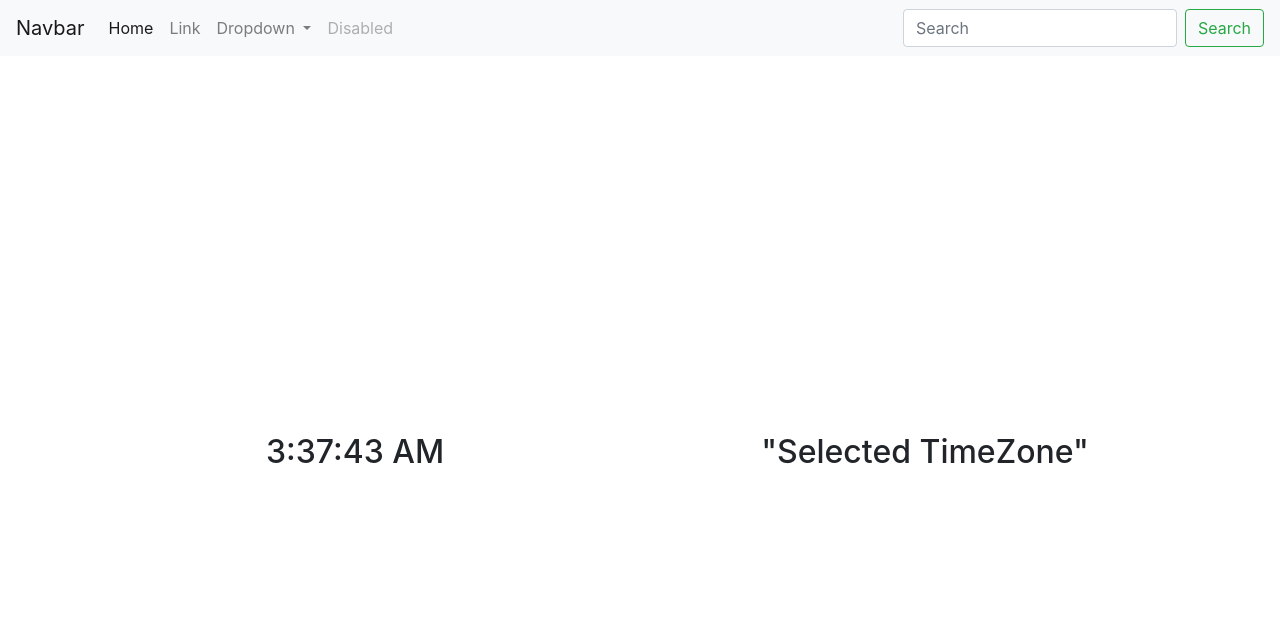
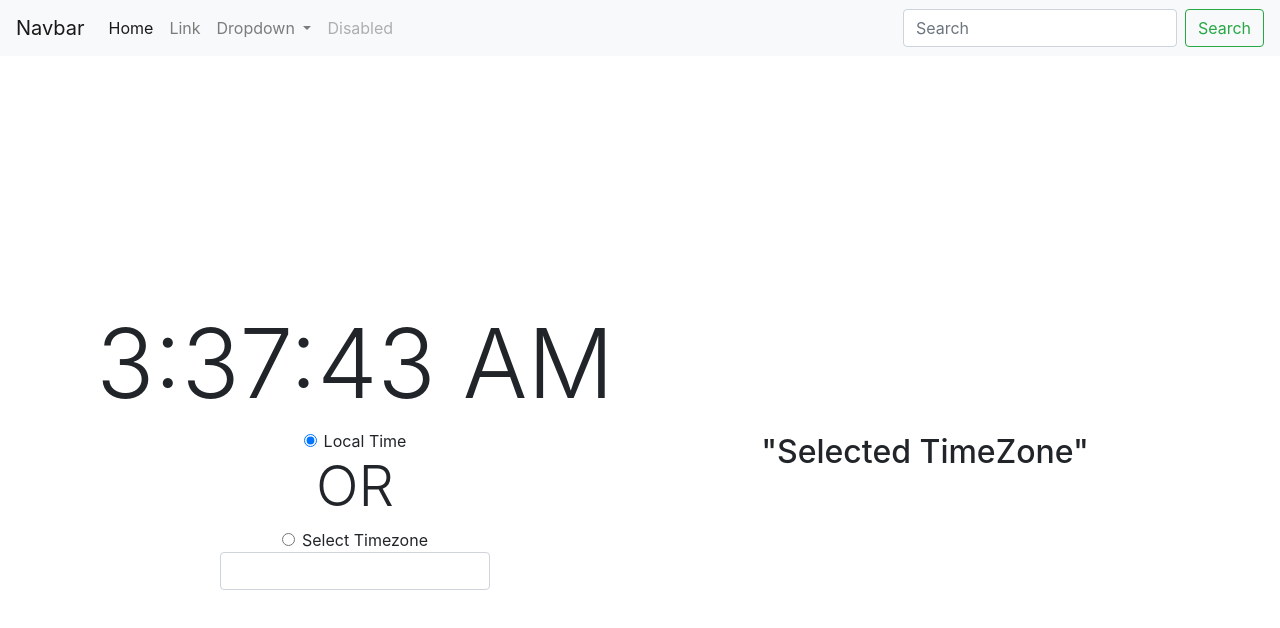
Before and after one commit to tallglassof-milkjake/TimeZone, a plain HTML site: page index.html in a window 1280 px wide. Drawn offline with nearby package versions, Linux system fonts and the light colour scheme.

Commit message:
messing around with time manipulation using bootstrap 4 radios

```diff
--- a/index.html
+++ b/index.html
@@ -50,7 +50,41 @@
     <div class="container full-height">
         <div class="row text-center h-100">
             <div class="col-6 my-auto">
-                <h1 class="h2" id="currentTime"></h1>
+                <div class="row">
+                    <div class="col-12">
+                        <h1 class="display-1" id="currentTime"></h1>
+                    </div>
+                </div>
+
+                <!-- <div class="form-check">
+                    <input class="form-check-input" type="radio" name="exampleRadios" id="exampleRadios1" value="option1" checked>
+                    <label class="form-check-label" for="exampleRadios1">
+                        Default radio
+                    </label>
+                </div> -->
+                <div class="form-check">
+                    <input class="form-check-input" type="radio" name="exampleRadios" value="option1" id="localTime">
+                    <label class="form-check-label" for="exampleRadios1">
+                        Local Time
+                    </label>
+                </div>
+
+                <h1 class="display-4">OR</h1>
+
+
+                <div class="form-check">
+                    <input class="form-check-input" type="radio" name="exampleRadios" value="option2" id="otherTime">
+                    <label class="form-check-label" for="defaultCheck2">
+                        Select Timezone
+                    </label>
+                </div>
+                <!-- <div class="form-group mx-auto w-50">
+                    <input type="text" class="form-control" id="exampleFormControlInput1">
+                </div> -->
+
+                <div class="form-group mx-auto w-50">
+                    <input type="text" class="form-control" id="showTime" value="">
+                </div>
             </div>
             <div class="col-6 my-auto">
                 <h1 class="h2">"Selected TimeZone"</h1>
@@ -60,7 +94,7 @@
 
 
 
-    <script src="https://code.jquery.com/jquery-3.2.1.slim.min.js" integrity="sha384-KJ3o2DKtIkvYIK3UENzmM7KCkRr/rE9/Qpg6aAZGJwFDMVNA/GpGFF93hXpG5KkN" crossorigin="anonymous"></script>
+    <script src="https://cdnjs.cloudflare.com/ajax/libs/jquery/3.6.0/jquery.js" integrity="sha512-n/4gHW3atM3QqRcbCn6ewmpxcLAHGaDjpEBu4xZd47N0W2oQ+6q7oc3PXstrJYXcbNU1OHdQ1T7pAP+gi5Yu8g==" crossorigin="anonymous" referrerpolicy="no-referrer"></script>
     <script src="https://cdnjs.cloudflare.com/ajax/libs/popper.js/1.12.9/umd/popper.min.js" integrity="sha384-ApNbgh9B+Y1QKtv3Rn7W3mgPxhU9K/ScQsAP7hUibX39j7fakFPskvXusvfa0b4Q" crossorigin="anonymous"></script>
     <script src="https://maxcdn.bootstrapcdn.com/bootstrap/4.0.0/js/bootstrap.min.js" integrity="sha384-JZR6Spejh4U02d8jOt6vLEHfe/JQGiRRSQQxSfFWpi1MquVdAyjUar5+76PVCmYl" crossorigin="anonymous"></script>
     <script src="script.js"></script>
--- a/script.js
+++ b/script.js
@@ -18,21 +18,64 @@ $(function() {
 
         let currentTimeString = `${currentHour}:${currentMinute}:${currentSecond} ${currentMeridiam}`;
 
-        $("#currentTime").html(currentTimeString);
+        if ($("#localTime").prop("checked", true)) {
+            $("#currentTime").html(currentTimeString);
+        }
+
+        // if ($("#localTime").prop("checked", false)) {
+        //     $("#localTime").attr("checked", false);
+        //     $("#currentTime").hide();
+        // } else {
+        //     $("#localTime").attr("checked", true);
+        //     $("#currentTime").html(currentTimeString);
+        // }
     };
 
     createTime();
 
     setInterval(createTime, 1000);
 
+    function timeZones() {
+        if ($("#otherTime").is(":checked")) {
+            $("#currentTime").html(currentTimeString).hide();
+
+            let formDiv = '<div class="form-group mx-auto w-50">';
+            let formInput = '<input type="text" class="form-control" id="exampleFormControlInput1"></input>';
+            $("#timeZoneCheck").after(formDiv);
+            formDiv.append(formInput);
+        }
+    }
+
+    timeZones();
+
+    // function getCities() {
+
+    //     // let queryURL = "https://wft-geo-db.p.rapidapi.com/v1/locale/timezones/Australia__Sydney/time";
+
+    //     const settings = {
+    //         "async": true,
+    //         "crossDomain": true,
+    //         "url": "https://wft-geo-db.p.rapidapi.com/v1/locale/timezones/Australia__Sydney/time",
+    //         "method": "GET",
+    //         "headers": {
+    //             "x-rapidapi-key": "9412a276cbmsh4a03f98b46a37d7p1d53c7jsnbbec000e7aac",
+    //             "x-rapidapi-host": "wft-geo-db.p.rapidapi.com"
+    //         }
+    //     };
+
+    //     $.ajax(settings).done(function (response) {
+    //         console.log(response);
+    //     });
+    // };
+
+    // getCities();
 
 
+    // let day = currentTime.getDate();
+    // let month = currentTime.getMonth() + 1;
+    // let year = currentTime.getFullYear();
 
-    let day = currentTime.getDate();
-    let month = currentTime.getMonth() + 1;
-    let year = currentTime.getFullYear();
-
-    console.log(`${day}/${month}/${year} at ${time}`)
+    // console.log(`${day}/${month}/${year} at ${time}`)
 
 
 })
```
